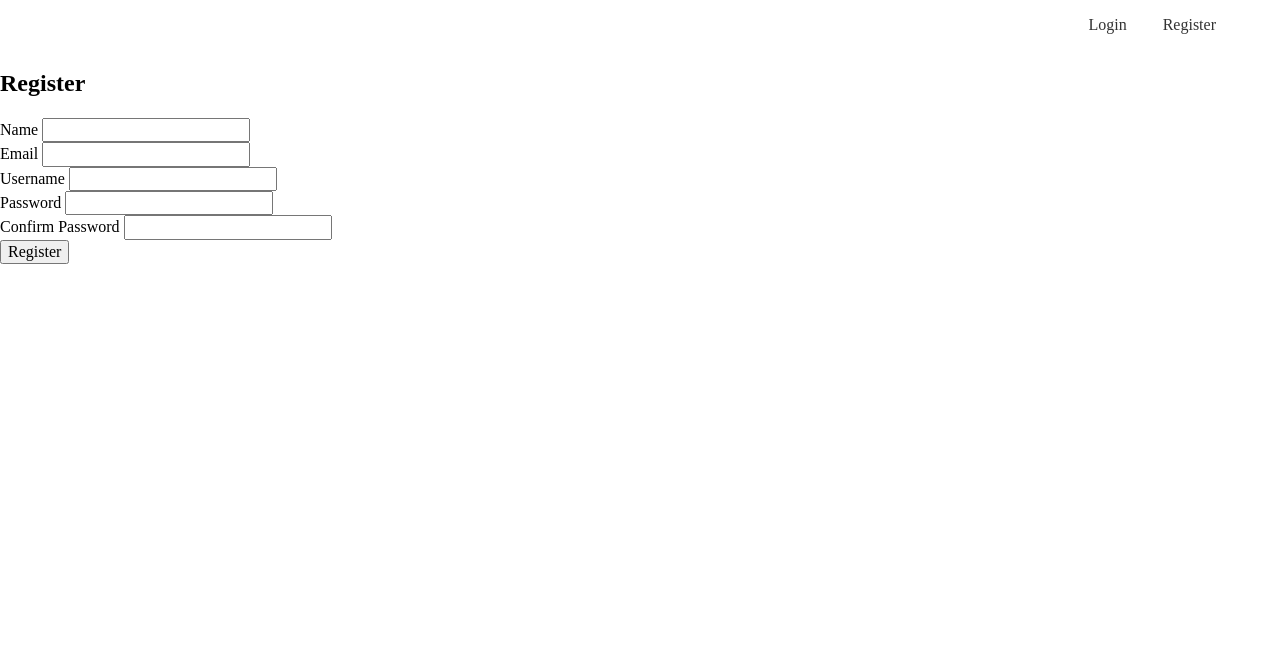
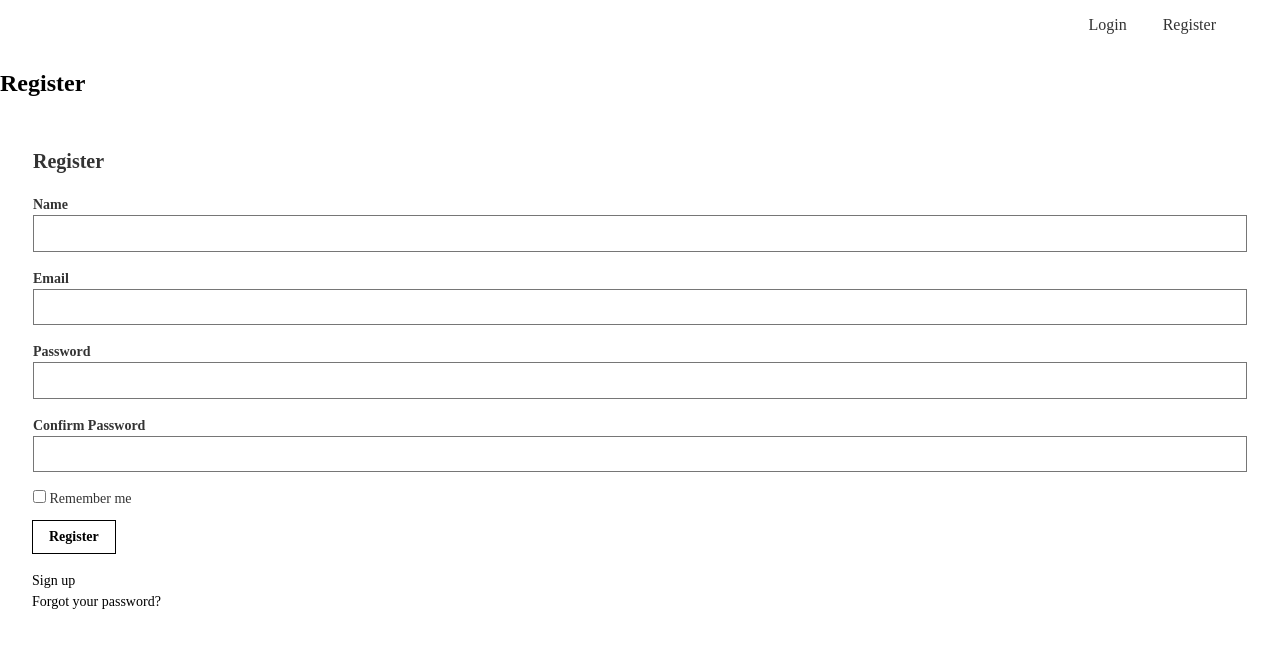
Before and after one commit to teresacho135/haileysdoggiedaycamp, a Django app: page /accounts/register/ in a window 1280 px wide. Shown: the top 648 px of the page. Run offline with Django 3.2, Linux system fonts and the light colour scheme; some libraries are stand-ins or nearby versions.

Commit message:
adds tachyon styling. CONTAINS COMMENTED OUT CODE

```diff
--- a/templates/accounts/register.html
+++ b/templates/accounts/register.html
@@ -8,7 +8,38 @@
 <form action="{% url 'register' %}" method="POST">
         {% csrf_token %}
 
-        <div>
+<main class="pa4 black-80">
+  <form class="measure center">
+    <fieldset id="register" class="ba b--transparent ph0 mh0">
+      <legend class="f4 fw6 ph0 mh0">Register</legend>
+      <div class="mt3">
+        <label class="db fw6 lh-copy f6" for="name">Name</label>
+        <input class="pa2 input-reset ba bg-transparent hover-bg-black hover-white w-100" type="text" name="name"  id="name" required maxlength="25" minlength="2">
+      </div>
+      <div class="mt3">
+        <label class="db fw6 lh-copy f6" for="email">Email</label>
+        <input class="pa2 input-reset ba bg-transparent hover-bg-black hover-white w-100" type="email" name="email"  id="email" required maxlength="25" minlength="2">
+      </div>
+      <div class="mv3">
+        <label class="db fw6 lh-copy f6" for="password">Password</label>
+        <input class="b pa2 input-reset ba bg-transparent hover-bg-black hover-white w-100" type="password" name="password"  id="password" required maxlength="25" minlength="2">
+      </div>
+     <div class="mv3">
+        <label class="db fw6 lh-copy f6" for="password2">Confirm Password</label>
+        <input class="b pa2 input-reset ba bg-transparent hover-bg-black hover-white w-100" type="password" name="password2"  id="password2" required maxlength="25" minlength="2">
+      </div>
+      <label class="pa0 ma0 lh-copy f6 pointer"><input type="checkbox"> Remember me</label>
+    </fieldset>
+    <div class="">
+      <input class="b ph3 pv2 input-reset ba b--black bg-transparent grow pointer f6 dib" type="submit" value="Register">
+    </div>
+    <div class="lh-copy mt3">
+      <a href="#0" class="f6 link dim black db">Sign up</a>
+      <a href="#0" class="f6 link dim black db">Forgot your password?</a>
+    </div>
+  </form>
+</main>
+        {% comment %} <div>
                 <label for="name">Name</label>
                 <input
                         type="text"
@@ -50,7 +81,7 @@
                         minlength="4"
                 />
         </div>
-        <input type="submit" value="Register" />
+        <input type="submit" value="Register" /> {% endcomment %}
 </form>
 
 {% endblock %}
```
